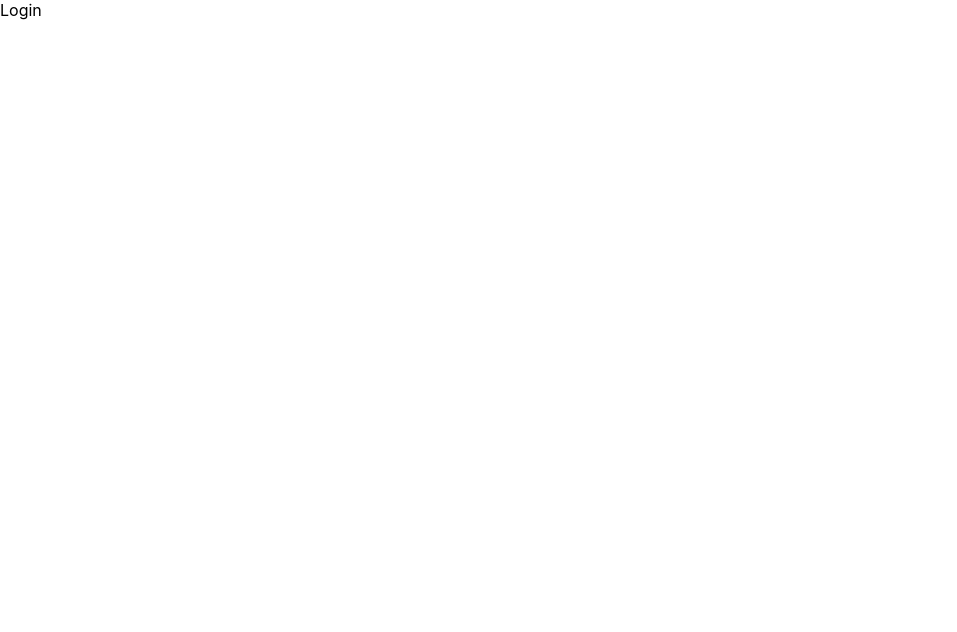
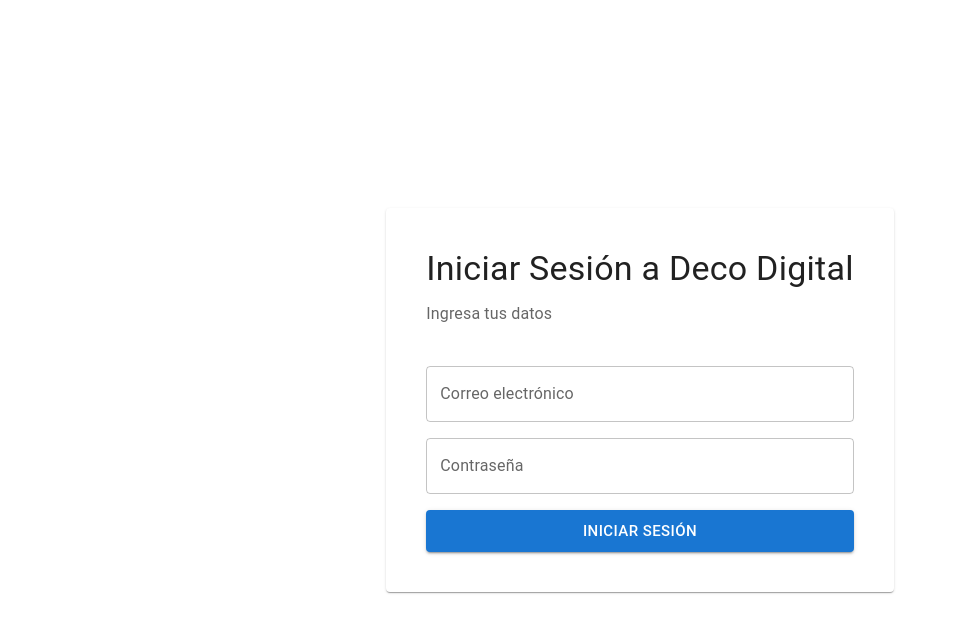
Before and after one commit to RobertoCantu/DecoDigital, a React (Create React App) app in the folder client/: page /auth/login in a window 1280 px wide. Shown: the top 632 px of the page, without its empty margins (0-957 px from the left). Built offline with nearby package versions, Linux system fonts and the light colour scheme.

Commit message:
Add login form

```diff
--- a/client/src/components/authentication/login/LoginForm.tsx
+++ b/client/src/components/authentication/login/LoginForm.tsx
@@ -1,8 +1,118 @@
-import React from 'react'
+import { useState } from 'react'
+import * as Yup from 'yup'
+
+
+// UI
+import { Formik, Form, FormikHelpers } from 'formik'
+import { TextField, Stack, IconButton, InputAdornment, Alert } from '@mui/material';
+import { LoadingButton } from '@mui/lab';
+import { Icon } from '@iconify/react';
+import eyeFill from '@iconify/icons-eva/eye-fill';
+import eyeOffFill from '@iconify/icons-eva/eye-off-fill';
+
+// Interfaces
+interface InitialValues {
+  email: string;
+  password: string;
+  afterSubmit?: string;
+};
+
+// Schemas
+const LoginSchema = Yup.object().shape({
+  email: Yup.string().email('El correo debe ser valido.').required('Se requiere un correo.'),
+  password: Yup.string().required('Se requiere una contraseña.')
+});
 
 function LoginForm() {
+  // States
+  const [showPassword, setShowPassword] = useState(false);
+
+  // Functions
+  // This function toggle password view
+  const onClickShowPassword = () => {
+    setShowPassword((prev) => !prev);
+  }
+
   return (
-    <div>LoginForm</div>
+    <div>
+    <Formik
+      initialValues={{
+        email: '',
+        password: '',
+      }}
+      validationSchema={LoginSchema}
+      onSubmit={async (
+        values: InitialValues,
+        { resetForm, setErrors }: FormikHelpers<InitialValues>
+      ) => {
+        try {
+          // await login(values.email, values.password);
+          // enqueueSnackbar('¡Bienvenido!', {
+          //   variant: 'success',
+          //   action: (key) => (
+          //     <MIconButton size="small" onClick={() => closeSnackbar(key)}>
+          //       <Icon icon={closeFill} />
+          //     </MIconButton>
+          //   )
+          // });
+        } catch (error:any){
+          resetForm();
+          //Falta agregar useRef
+          setErrors({ afterSubmit: error.message });
+        }
+      }}
+    >
+      {({handleChange, values, errors, touched, isSubmitting}) => (
+        <Form>
+          <Stack spacing={2}>
+            {errors.afterSubmit && <Alert severity="error">{errors.afterSubmit}</Alert>}
+            <TextField
+              fullWidth
+              autoComplete="email"
+              type="email"
+              label="Correo electrónico"
+              name= "email"
+              value = {values.email}
+              onChange = {handleChange}
+              error={Boolean(touched.email && errors.email)}
+              helperText={touched.email && errors.email}
+            />
+            <TextField
+              fullWidth
+              autoComplete="current-password"
+              type={showPassword ? 'text' : 'password'}
+              label="Contraseña"
+              name= "password"
+              value= {values.password}
+              onChange = {handleChange}
+              InputProps={{
+                endAdornment: (
+                  <InputAdornment position="end">
+                    <IconButton edge="end" onClick={onClickShowPassword}>
+                      <Icon icon={showPassword ? eyeFill : eyeOffFill} />
+                    </IconButton>
+                  </InputAdornment>
+                )
+              }}
+              error={Boolean(touched.password && errors.password)}
+              helperText={touched.password && errors.password}
+            />
+            <LoadingButton
+              fullWidth
+              size='large'
+              type='submit'
+              variant='contained'
+              loading={isSubmitting}
+            >
+              Iniciar Sesión
+            </LoadingButton>
+          </Stack>
+        </Form>
+      )
+      }
+
+    </Formik>
+  </div>
   )
 }
 
--- a/client/src/pages/authentication/Login.tsx
+++ b/client/src/pages/authentication/Login.tsx
@@ -1,10 +1,50 @@
+// Components
 import { LoginForm } from '../../components/authentication/login'
 
-import React from 'react'
+// Routing
+import { Link as RouterLink } from 'react-router-dom';
+
+// UI
+import { makeStyles } from '@mui/material/styles';
+import { Box, Card, Stack, Container, Typography, Link } from '@mui/material';
+
+
+
+const root:any = {
+  display: 'flex',
+  flexDirection: 'column',
+  justifyContent: 'center',
+  height: '100vh'
+}
+
+const mainContainer:any = {
+  display: 'flex',
+  flexDirection: 'column',
+  justifyContent: 'center',
+  alignItems: 'center'
+}
+
 
 function Login() {
+
   return (
-    <div>Login</div>
+    <div style={root}>
+    <Container maxWidth="sm" style={mainContainer}>
+        <Card sx={{padding:5}}>
+          <Stack direction="row" alignItems="center" sx={{ mb: 5 }}>
+            <Box sx={{ flexGrow: 1 }}>
+              <Typography variant="h4" gutterBottom>
+                Iniciar Sesión a Deco Digital
+              </Typography>
+              <Typography sx={{ color: 'text.secondary' }}>
+                Ingresa tus datos
+              </Typography>
+            </Box>
+          </Stack>
+          <LoginForm/>
+        </Card>
+    </Container>
+  </div>
   )
 }
 
```
Also changed, not shown: client/package.json (+10 -1 lines), 1 other file (tests, documents, lock files or other folders).
